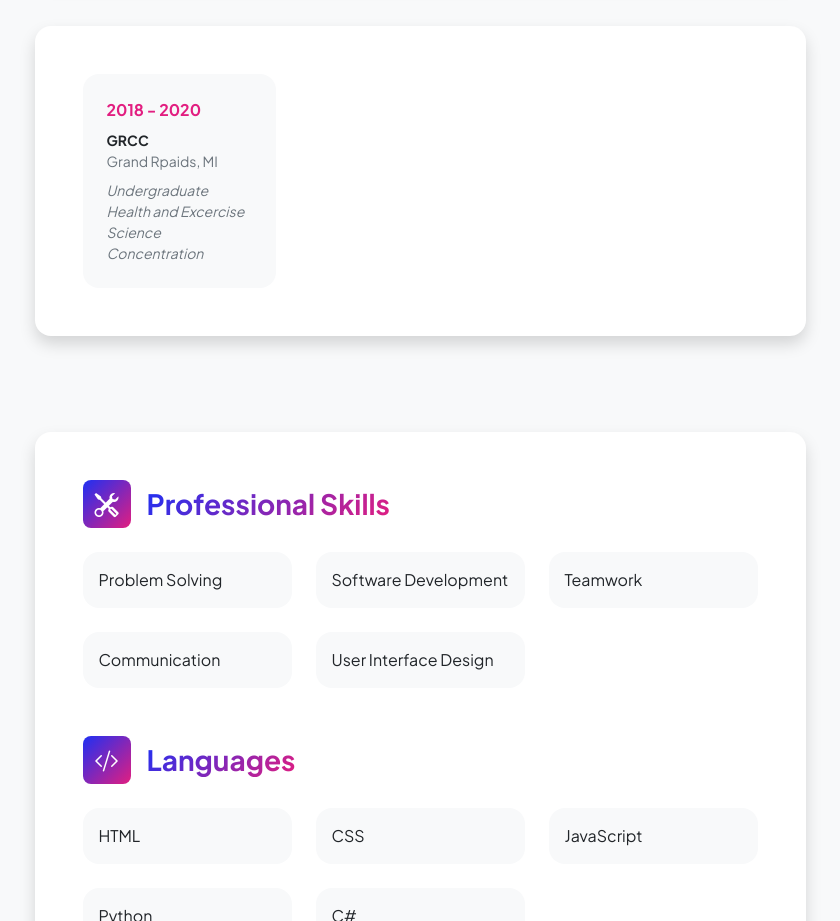
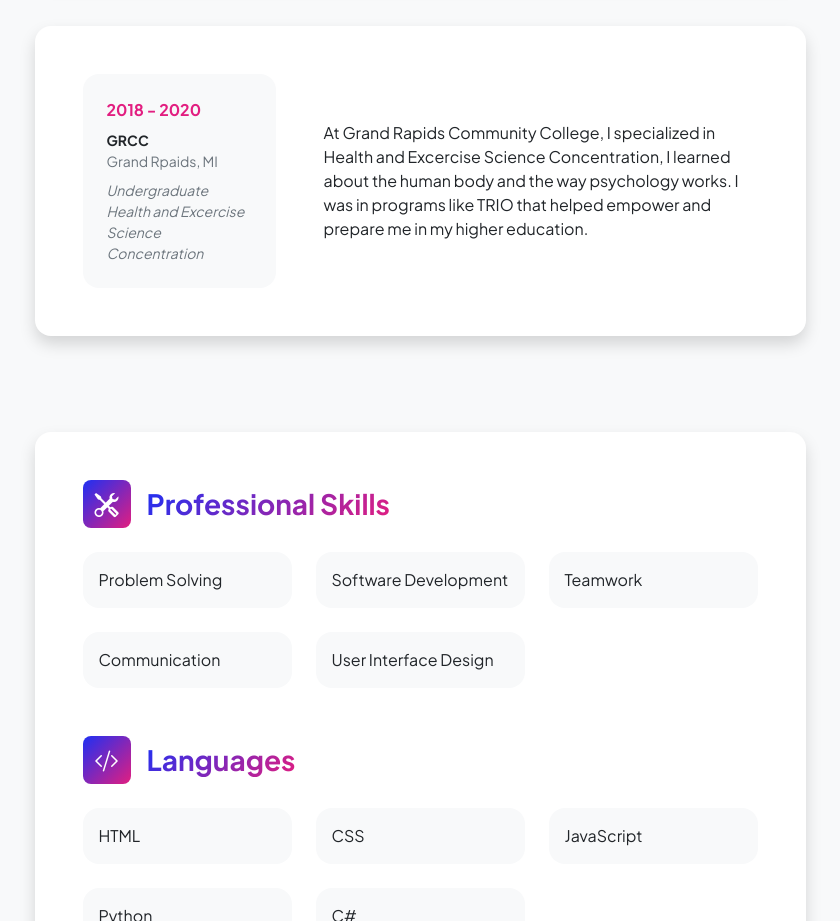
Before and after one commit to MuminaA/Portfolio3.0, a plain HTML site: page resume.html in a window 1280 px wide. Shown: the part 1420-2341 px from the top of the page, without its empty margins (220-1060 px from the left). Drawn offline with nearby package versions, Linux system fonts and the light colour scheme.

Commit message:
Update to resume section

```diff
--- a/resume.html
+++ b/resume.html
@@ -128,7 +128,7 @@
                                                 </div>
                                             </div>
                                         </div>
-                                        <div class="col-lg-8"><div></div></div>
+                                        <div class="col-lg-8"><div></div>At Grand Rapids Community College, I specialized in Health and Excercise Science Concentration, I learned about the human body and the way psychology works. I was in programs like TRIO that helped empower and prepare me in my higher education.</div>
                                     </div>
                                 </div>
                             </div>
```
